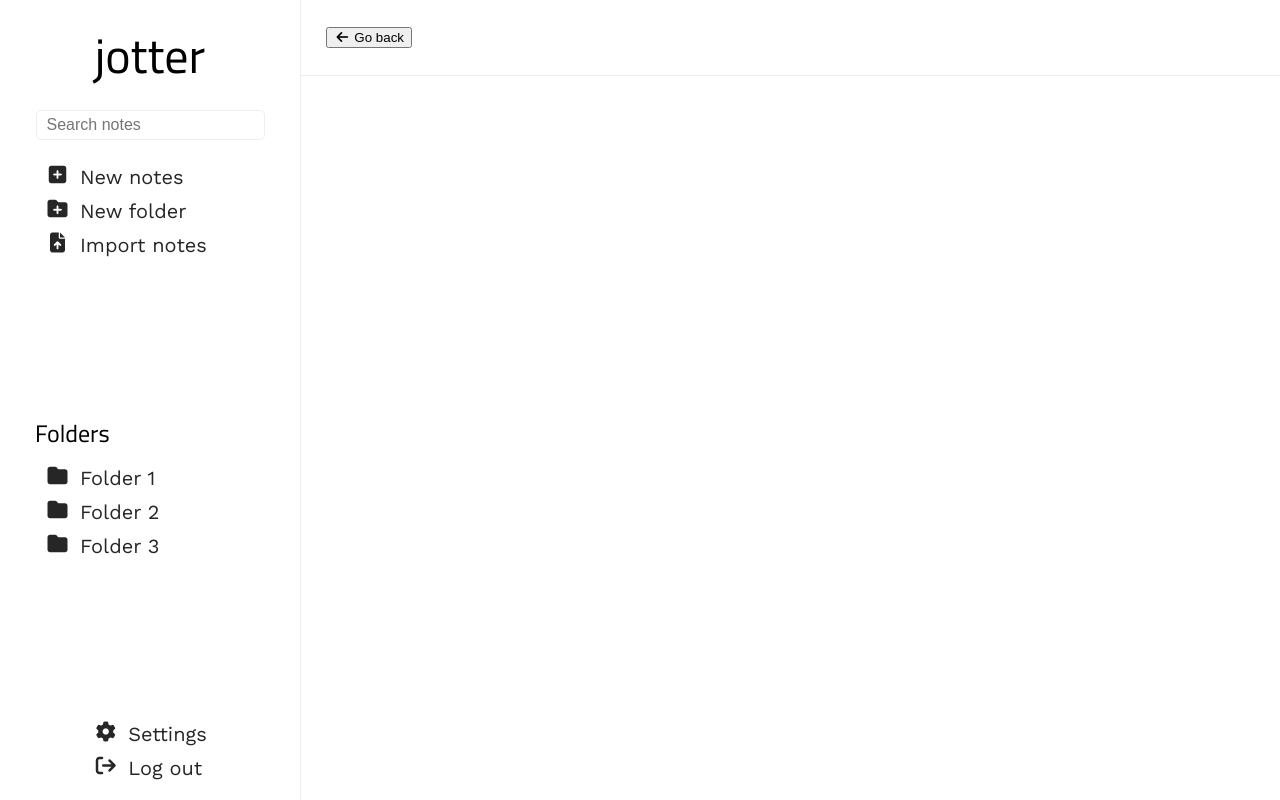
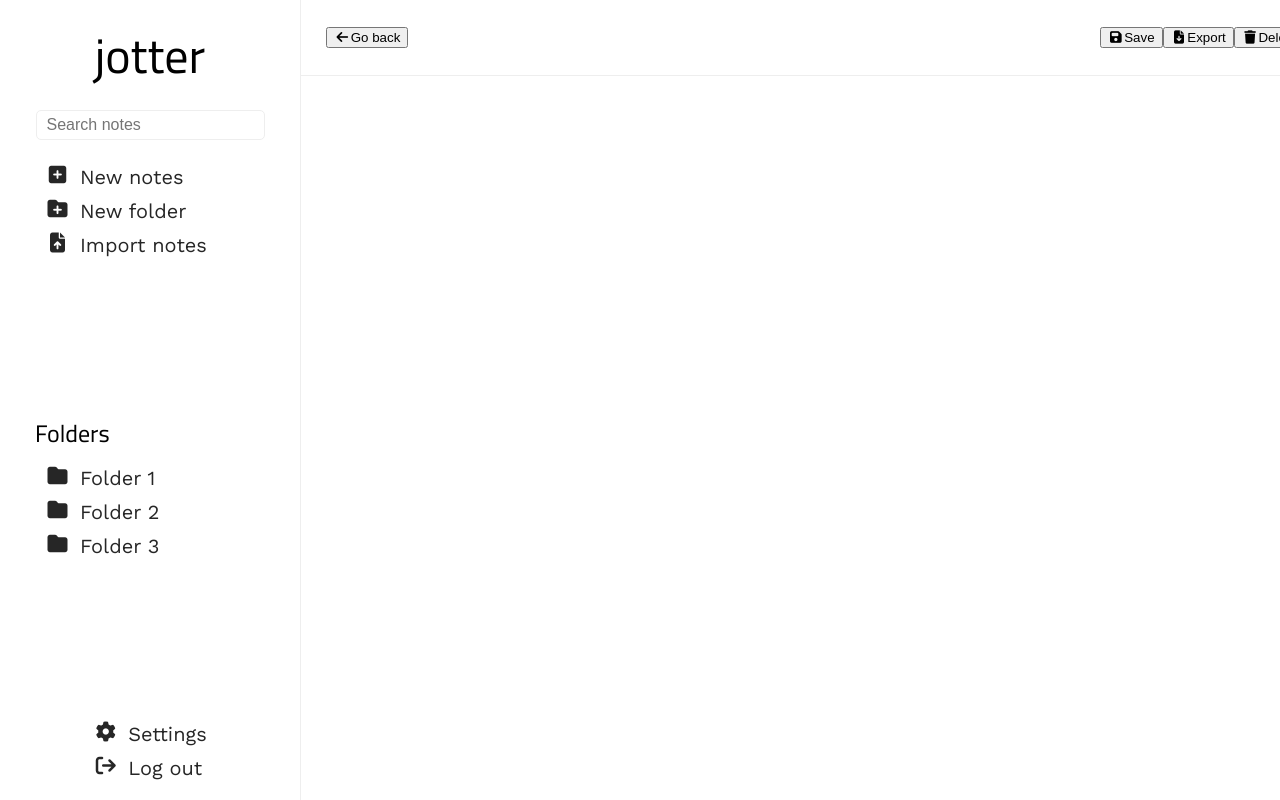
Before and after one commit to bourdier/jotter, a React (Create React App) app: page /login in a window 1280 px wide. Both pictures are taken after a click on the button "New notes". Shown: the top 800 px of the page. Built offline with nearby package versions, Linux system fonts and the light colour scheme; a web font is replaced by a local one.

Commit message:
Add tools buttons to upperbar

```diff
--- a/src/routes/Dashboard.js
+++ b/src/routes/Dashboard.js
@@ -64,7 +64,12 @@ export default function Dashboard() {
         ) : (
           <>
           <div className="upperbar">
-            <button onClick={goBack}><i class="fa-solid fa-fw fa-arrow-left"></i> Go back</button>
+            <button onClick={goBack}><i class="fa-solid fa-fw fa-arrow-left"></i>Go back</button>
+            <div class="upperbar__tools">
+              <button onclick={saveNote}><i class="fa-solid fa-fw fa-floppy-disk"></i>Save</button>
+              <button><i class="fa-solid fa-fw fa-file-arrow-down"></i>Export</button>
+              <button><i class="fa-solid fa-fw fa-trash"></i>Delete</button>
+            </div>
           </div>
           <div className="notes-editor">
           </div>
```
